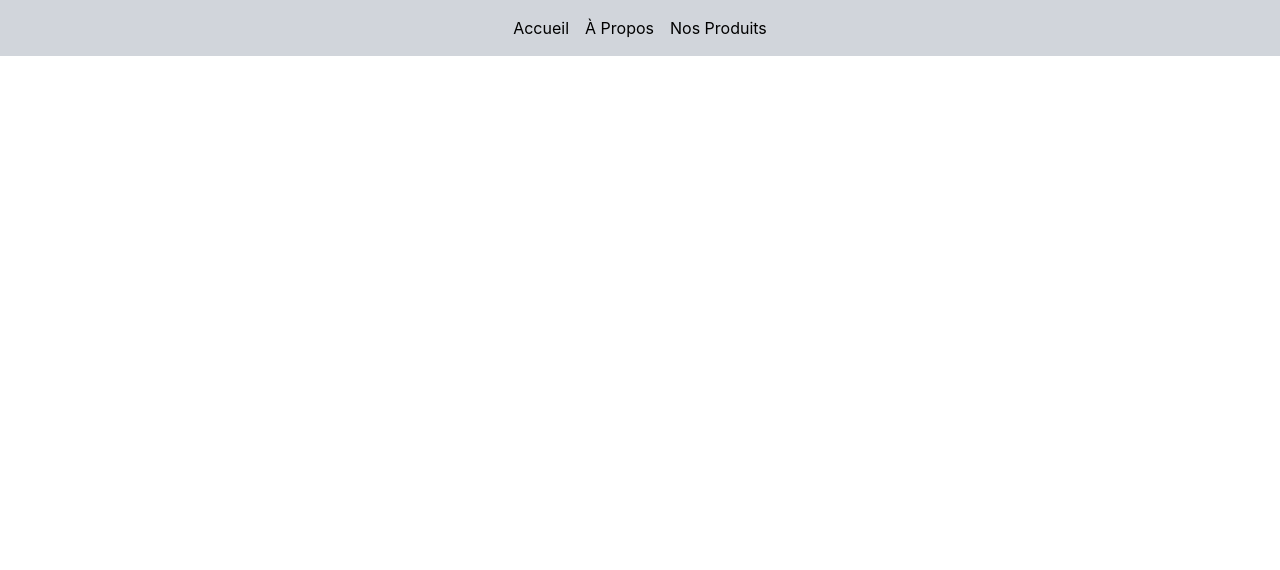
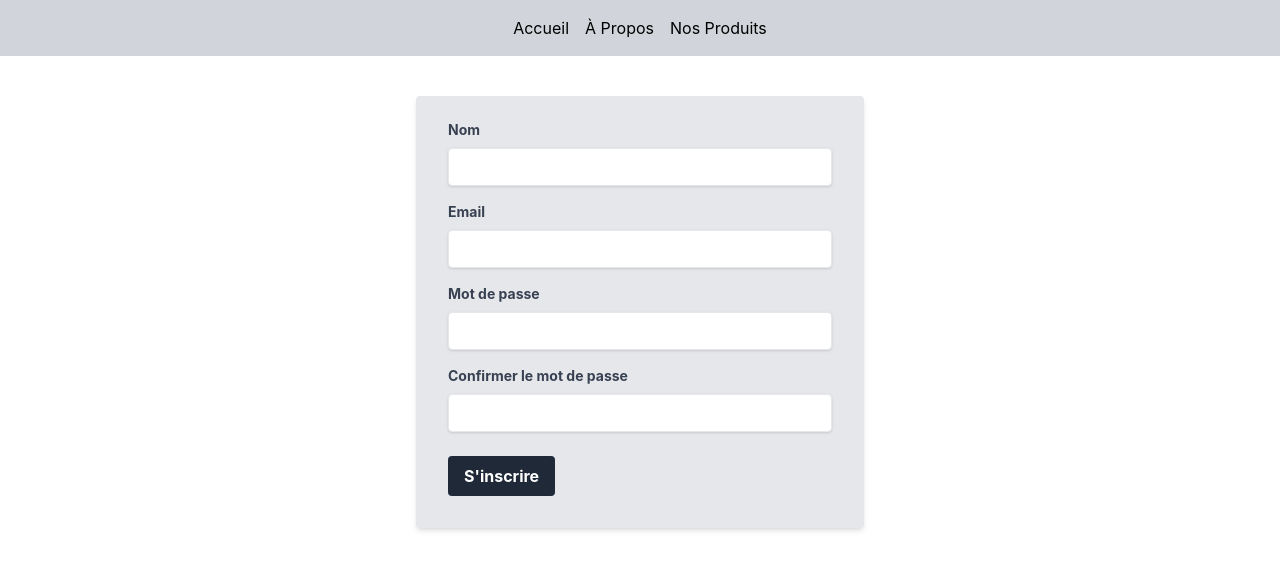
Before and after one commit to Sweeefty/SQL-Projet-final, a React (Create React App) app in the folder bolide-allemand/: page /inscription in a window 1280 px wide. Shown: the top 570 px of the page. Built offline with nearby package versions, Linux system fonts and the light colour scheme.

Commit message:
add inscription forms

```diff
--- a/bolide-allemand/src/App.js
+++ b/bolide-allemand/src/App.js
@@ -3,6 +3,8 @@ import { BrowserRouter as Router, Route, Routes } from 'react-router-dom';
 import Accueil from './Accueil';
 import APropos from './APropos';
 import NosProduits from './NosProduits';
+import Inscription from './Inscription';
+import Connexion from './Connexion';
 import Header from './header';
 
 function App() {
@@ -13,6 +15,8 @@ function App() {
         <Route path="/" element={<Accueil />} />
         <Route path="/apropos" element={<APropos />} />
         <Route path="/nosproduits" element={<NosProduits />} />
+		<Route path="/inscription" element={<Inscription />} />
+		<Route path="/connexion" element={<Connexion />} />
       </Routes>
     </Router>
   );
--- /dev/null
+++ b/bolide-allemand/src/Inscription.js
@@ -0,0 +1,92 @@
+import React, { useState } from 'react';
+
+function Inscription() {
+  const [formData, setFormData] = useState({
+    nom: '',
+    email: '',
+    motDePasse: '',
+    confirmationMotDePasse: '',
+  });
+
+  const handleChange = (e) => {
+    const { name, value } = e.target;
+    setFormData({
+      ...formData,
+      [name]: value,
+    });
+  };
+
+  const handleSubmit = (e) => {
+    e.preventDefault();
+    // Ajoutez ici la logique pour traiter les données du formulaire, par exemple, envoyer une demande d'inscription au serveur.
+  };
+
+  return (
+    <div className="w-full mt-10 max-w-md mx-auto">
+      <form className="bg-gray-200 shadow-md rounded px-8 pt-6 pb-8 mb-4" onSubmit={handleSubmit}>
+        <div className="mb-4">
+          <label className="block text-gray-700 text-sm font-bold mb-2" htmlFor="nom">
+            Nom
+          </label>
+          <input
+            className="shadow appearance-none border rounded w-full py-2 px-3 text-gray-700 leading-tight focus:outline-none focus:shadow-outline"
+            id="nom"
+            type="text"
+            name="nom"
+            value={formData.nom}
+            onChange={handleChange}
+          />
+        </div>
+        <div className="mb-4">
+          <label className="block text-gray-700 text-sm font-bold mb-2" htmlFor="email">
+            Email
+          </label>
+          <input
+            className="shadow appearance-none border rounded w-full py-2 px-3 text-gray-700 leading-tight focus:outline-none focus:shadow-outline"
+            id="email"
+            type="email"
+            name="email"
+            value={formData.email}
+            onChange={handleChange}
+          />
+        </div>
+        <div className="mb-4">
+          <label className="block text-gray-700 text-sm font-bold mb-2" htmlFor="motDePasse">
+            Mot de passe
+          </label>
+          <input
+            className="shadow appearance-none border rounded w-full py-2 px-3 text-gray-700 leading-tight focus:outline-none focus:shadow-outline"
+            id="motDePasse"
+            type="password"
+            name="motDePasse"
+            value={formData.motDePasse}
+            onChange={handleChange}
+          />
+        </div>
+        <div className="mb-6">
+          <label className="block text-gray-700 text-sm font-bold mb-2" htmlFor="confirmationMotDePasse">
+            Confirmer le mot de passe
+          </label>
+          <input
+            className="shadow appearance-none border rounded w-full py-2 px-3 text-gray-700 leading-tight focus:outline-none focus:shadow-outline"
+            id="confirmationMotDePasse"
+            type="password"
+            name="confirmationMotDePasse"
+            value={formData.confirmationMotDePasse}
+            onChange={handleChange}
+          />
+        </div>
+        <div className="flex items-center justify-between">
+          <button
+            className="bg-gray-800 hover:bg-gray-900 text-white font-bold py-2 px-4 rounded focus:outline-none focus:shadow-outline"
+            type="submit"
+          >
+            S'inscrire
+          </button>
+        </div>
+      </form>
+    </div>
+  );
+}
+
+export default Inscription;
```
